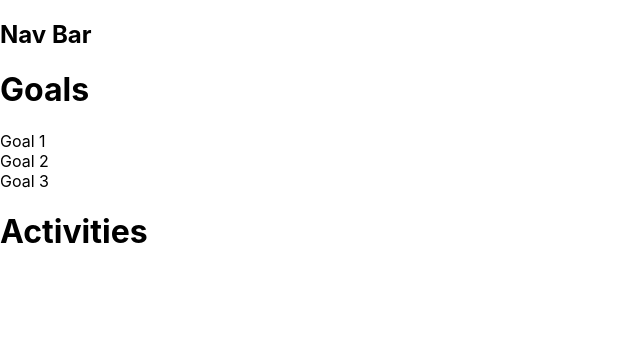
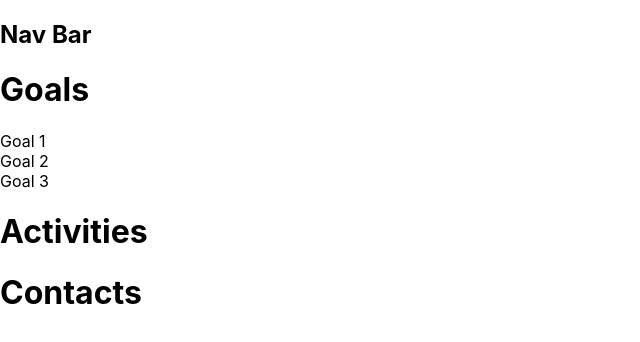
Before and after one commit to danschoch/seeker-app, a React (Create React App) app in the folder client/: page / in a window 1280 px wide. Shown: the top 342 px of the page, without its empty margins (0-640 px from the left). Built offline with nearby package versions, Linux system fonts and the light colour scheme.

Commit message:
ad contactsDash container to dash page

```diff
--- /dev/null
+++ b/client/src/containers/dashboard/ContactsDash.js
@@ -0,0 +1,14 @@
+import React, { Component } from 'react';
+
+class ContactsDash extends Component {
+
+    render() {
+        return(
+           <div>
+               <h1>Contacts</h1>
+           </div>
+        )
+    }
+}
+
+export default ContactsDash
--- a/client/src/pages/DashboardPage.js
+++ b/client/src/pages/DashboardPage.js
@@ -1,6 +1,7 @@
 import React, { Component } from 'react';
 import Goals from '../containers/dashboard/Goals';
 import ActivitiesDash from '../containers/dashboard/ActivitiesDash';
+import ContactsDash from '../containers/dashboard/ContactsDash';
 
 class DashboardPage extends Component {
 
@@ -9,6 +10,7 @@ class DashboardPage extends Component {
             <div id='dashBody'>
                 <Goals />
                 <ActivitiesDash />
+                <ContactsDash />
             </div>
         )
     }
```
